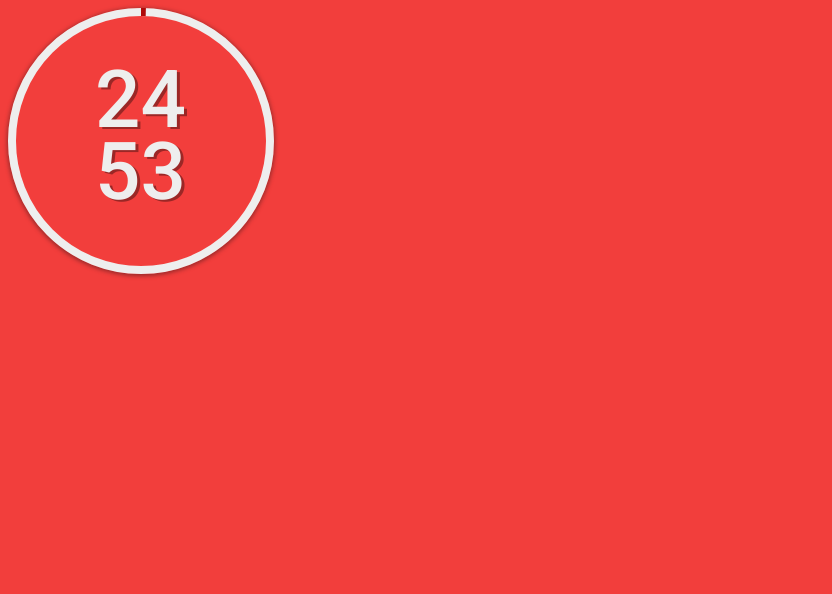
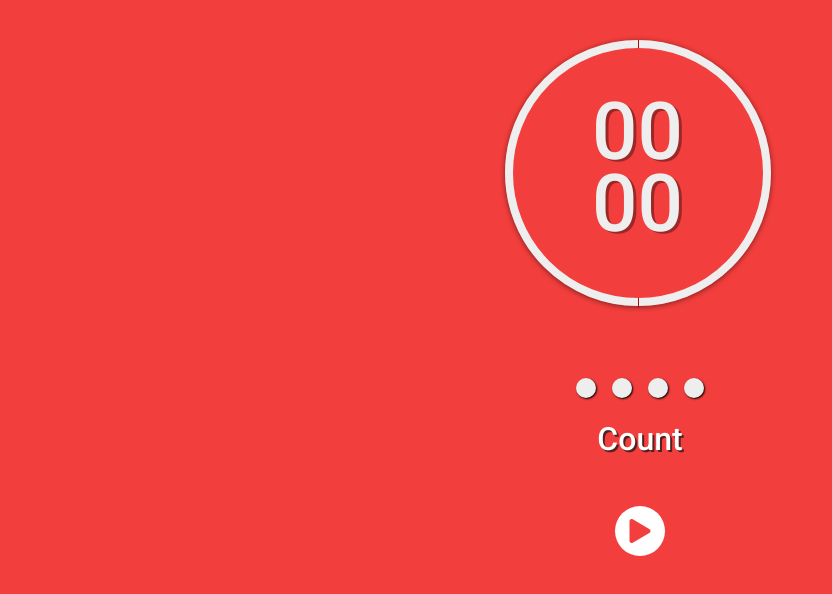
Before and after one commit to bncunha/tomate-clock, an Angular app: page / in a window 1280 px wide. Shown: the top 594 px of the page, without its empty margins (0-832 px from the left). Built offline with nearby package versions, Linux system fonts and the light colour scheme.

Commit message:
inserido informações do pomodoro

```diff
--- a/angular.json
+++ b/angular.json
@@ -27,7 +27,8 @@
               "src/assets"
             ],
             "styles": [
-              "src/styles.scss"
+              "src/styles.scss",
+              "node_modules/@fortawesome/fontawesome-free/css/all.min.css"
             ],
             "scripts": [],
             "es5BrowserSupport": true
--- a/package.json
+++ b/package.json
@@ -19,6 +19,8 @@
     "@angular/platform-browser": "~7.2.0",
     "@angular/platform-browser-dynamic": "~7.2.0",
     "@angular/router": "~7.2.0",
+    "@fortawesome/angular-fontawesome": "^0.6.0",
+    "@fortawesome/fontawesome-free": "^5.12.1",
     "core-js": "^2.5.4",
     "rxjs": "~6.3.3",
     "tslib": "^1.9.0",
--- a/src/app/app.component.css
+++ b/src/app/app.component.css
@@ -0,0 +1,14 @@
+.wrapper {
+    display: flex;
+    justify-content: center;
+    flex-wrap: wrap;
+    padding: 2em 0em;
+}
+
+app-cycle-counter {
+    margin-top: 4em;
+}
+
+app-action-buttons {
+    margin-top: 3em;
+}
--- a/src/app/app.component.html
+++ b/src/app/app.component.html
@@ -1 +1,5 @@
-<app-timer [seconds]="1500"></app-timer>
+<div class="wrapper">
+    <app-timer [seconds]="1500"></app-timer>
+    <app-cycle-counter cycle="0"></app-cycle-counter>
+    <app-action-buttons></app-action-buttons>
+</div>
--- a/src/app/app.module.ts
+++ b/src/app/app.module.ts
@@ -3,11 +3,15 @@ import { NgModule } from '@angular/core';
 
 import { AppComponent } from './app.component';
 import { TimerComponent } from './components/timer/timer.component';
+import { CycleCounterComponent } from './components/cycle-counter/cycle-counter.component';
+import { ActionButtonsComponent } from './components/action-buttons/action-buttons.component';
 
 @NgModule({
   declarations: [
     AppComponent,
-    TimerComponent
+    TimerComponent,
+    CycleCounterComponent,
+    ActionButtonsComponent
   ],
   imports: [
     BrowserModule
--- /dev/null
+++ b/src/app/components/action-buttons/action-buttons.component.html
@@ -0,0 +1,3 @@
+<button class="action" *ngIf="!showPlay"> <i class="fas fa-pause"></i> </button>
+<button class="action" *ngIf="showPlay"> <i class="fas fa-play"></i> </button>
+<button class="action" *ngIf="!showPlay"> <i class="fas fa-redo-alt"></i> </button>
--- /dev/null
+++ b/src/app/components/action-buttons/action-buttons.component.scss
@@ -0,0 +1,19 @@
+:host {
+    display: flex;
+    flex-wrap: nowrap;
+}
+
+button.action {
+    margin: 0 0.4em;
+    border: none;
+    font-size: 1.5em;
+    border-radius: 50%;
+    width: 50px;
+    height: 50px;
+    text-align: center;
+    display: flex;
+    justify-content: center;
+    align-items: center;
+    background-color: #fff;
+    color: #f23e3c;
+}
--- /dev/null
+++ b/src/app/components/action-buttons/action-buttons.component.ts
@@ -0,0 +1,15 @@
+import { Component, OnInit, Input } from '@angular/core';
+
+@Component({
+  selector: 'app-action-buttons',
+  templateUrl: './action-buttons.component.html',
+  styleUrls: ['./action-buttons.component.scss']
+})
+export class ActionButtonsComponent implements OnInit {
+  @Input() showPlay = true;
+  constructor() { }
+
+  ngOnInit() {
+  }
+
+}
--- /dev/null
+++ b/src/app/components/cycle-counter/cycle-counter.component.html
@@ -0,0 +1,4 @@
+<ng-container *ngFor="let c of cyclesArray; let i = index">
+  <div class="dot" [ngClass]="{'dot--active': cycle == i+1, 'dot--pass': i+1 < cycle}"></div>
+</ng-container>
+<span class="cycle--text" tabindex="0"> {{ text }} </span>
--- /dev/null
+++ b/src/app/components/cycle-counter/cycle-counter.component.scss
@@ -0,0 +1,33 @@
+:host {
+    width: 100%;
+    display: flex;
+    flex-wrap: wrap;
+    justify-content: center;
+}
+
+.dot {
+    width: 20px;
+    height: 20px;
+    background: #eeeeee;
+    border-radius: 50%;
+    margin: 0 0.5em;
+    box-shadow: 1px 1px 2px 0px #000000;
+}
+
+.dot--active {
+    background-color: #a52a2a;
+}
+
+.dot--pass {
+    opacity: 0.3;
+}
+
+.cycle--text {
+    display: block;
+    width: 100%;
+    text-align: center;
+    margin-top: 0.7em;
+    font-size: 2em;
+    color: #fff;
+    text-shadow: 2px 2px #522222;
+}
--- /dev/null
+++ b/src/app/components/cycle-counter/cycle-counter.component.ts
@@ -0,0 +1,20 @@
+import { Component, OnInit, Input } from '@angular/core';
+
+@Component({
+  selector: 'app-cycle-counter',
+  templateUrl: './cycle-counter.component.html',
+  styleUrls: ['./cycle-counter.component.scss']
+})
+export class CycleCounterComponent implements OnInit {
+  @Input() totalCycles = 4;
+  @Input() cycle = 1;
+  @Input() text = 'Count';
+
+  cyclesArray: number[];
+  constructor() { }
+
+  ngOnInit() {
+    this.cyclesArray = new Array(this.totalCycles);
+  }
+
+}
--- a/src/app/components/timer/timer.component.ts
+++ b/src/app/components/timer/timer.component.ts
@@ -24,7 +24,7 @@ export class TimerComponent implements OnInit {
 
   ngOnInit() {
     this.calcRotationOffset();
-    this.start();
+    this.time = new Date(0);
   }
 
   calcRotationOffset() {
```
